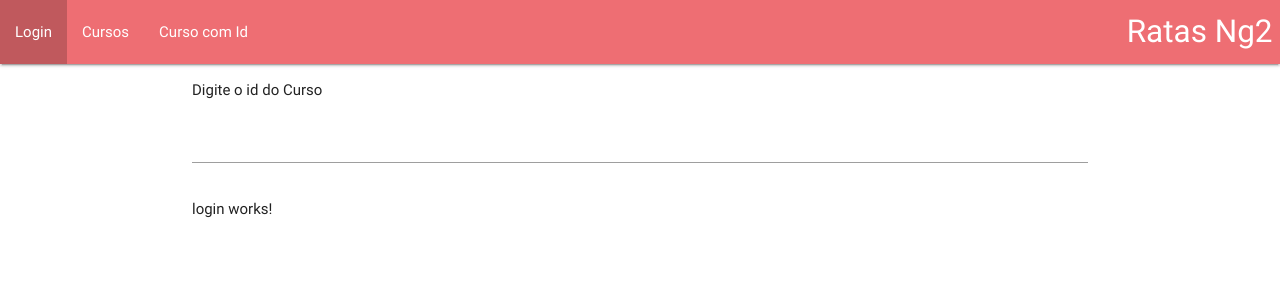
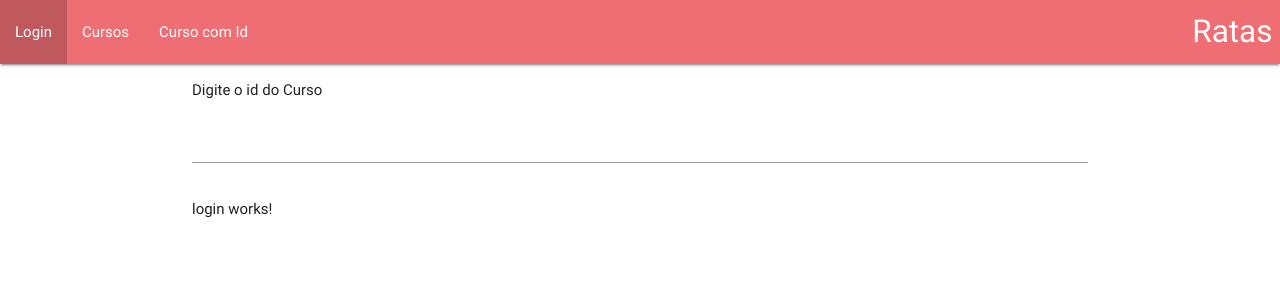
Before and after one commit to Dariano/rotas-angular2, an Angular app: page /login in a window 1280 px wide. Shown: the top 300 px of the page. Built offline with nearby package versions, Linux system fonts and the light colour scheme; what angular2-materialize would draw is missing.

Commit message:
Modularizando as rodas.

```diff
--- a/src/app/app.component.html
+++ b/src/app/app.component.html
@@ -1,6 +1,6 @@
 <nav>
   <div class="nav-wrapper">
-    <a routerLink="" class="brand-logo right">Ratas Ng2</a>
+    <a routerLink="" class="brand-logo right">Ratas</a>
     <ul id="nav-mobile" class="left hide-on-med-and-down">
       <li routerLinkActive="active"><a routerLink="/login">Login</a></li>
       <li routerLinkActive="active"><a routerLink="/cursos">Cursos</a></li>
--- a/src/app/app.routing.module.ts
+++ b/src/app/app.routing.module.ts
@@ -3,15 +3,9 @@ import { Routes, RouterModule } from '@angular/router';
 
 import { HomeComponent } from './home/home.component';
 import { LoginComponent } from './login/login.component';
-import { CursosComponent } from './cursos/cursos.component';
-import { CursoDetalheComponent } from './cursos/curso-detalhe/curso-detalhe.component';
-import { CursoNaoEncontradoComponent } from './cursos/curso-nao-encontrado/curso-nao-encontrado.component';
 
 const appRoutes: Routes = [
-    { path: 'cursos', component: CursosComponent },
-    { path: 'curso/:id', component: CursoDetalheComponent },
     { path: 'login', component: LoginComponent },
-    { path: 'naoEncontrado', component: CursoNaoEncontradoComponent },
     { path: '', component: HomeComponent }
 ];
 
--- a/src/app/cursos/cursos.module.ts
+++ b/src/app/cursos/cursos.module.ts
@@ -1,16 +1,17 @@
 import { NgModule } from '@angular/core';
 import { CommonModule } from '@angular/common';
-import { RouterModule } from '@angular/router';
 
 import { CursosComponent } from './cursos.component';
 import { CursoDetalheComponent } from './curso-detalhe/curso-detalhe.component';
 import { CursoNaoEncontradoComponent } from './curso-nao-encontrado/curso-nao-encontrado.component';
 import { CursosService } from './cursos.service';
 
+import { CursosRouterModule } from './cursos.routing.module';
+
 @NgModule({
     imports: [
         CommonModule,
-        RouterModule
+        CursosRouterModule
     ],
     exports: [],
     declarations: [
--- /dev/null
+++ b/src/app/cursos/cursos.routing.module.ts
@@ -0,0 +1,25 @@
+import { ModuleWithProviders, NgModule } from '@angular/core';
+import { Routes, RouterModule } from '@angular/router';
+
+import { CursosComponent } from './cursos.component';
+import { CursoDetalheComponent } from './curso-detalhe/curso-detalhe.component';
+import { CursoNaoEncontradoComponent } from './curso-nao-encontrado/curso-nao-encontrado.component';
+
+const cursosRoutes: Routes = [
+    { path: 'cursos', component: CursosComponent },
+    { path: 'curso/:id', component: CursoDetalheComponent },
+    { path: 'naoEncontrado', component: CursoNaoEncontradoComponent }
+];
+
+@NgModule({
+    imports:[
+        RouterModule.forChild(cursosRoutes)
+    ],
+    exports: [RouterModule]
+})
+export class CursosRouterModule {
+
+    constructor() {
+
+    }
+}
```
